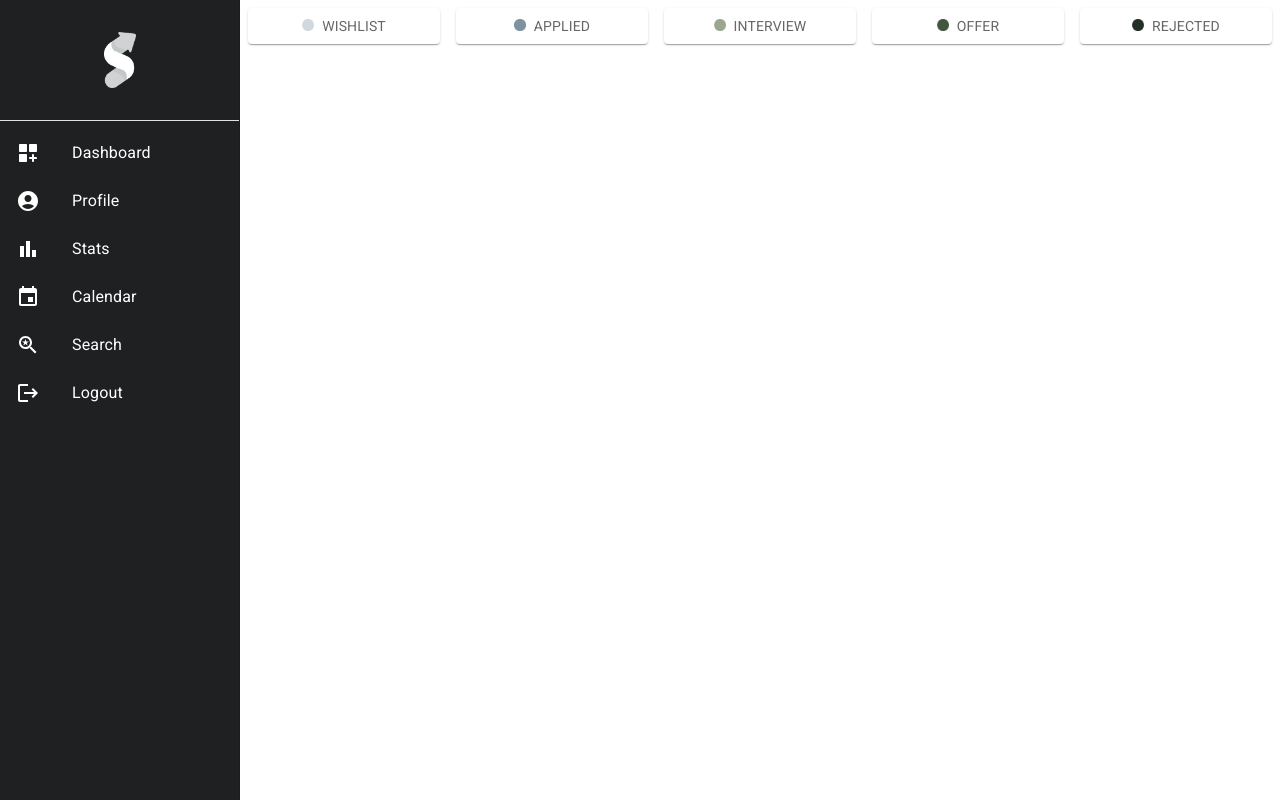
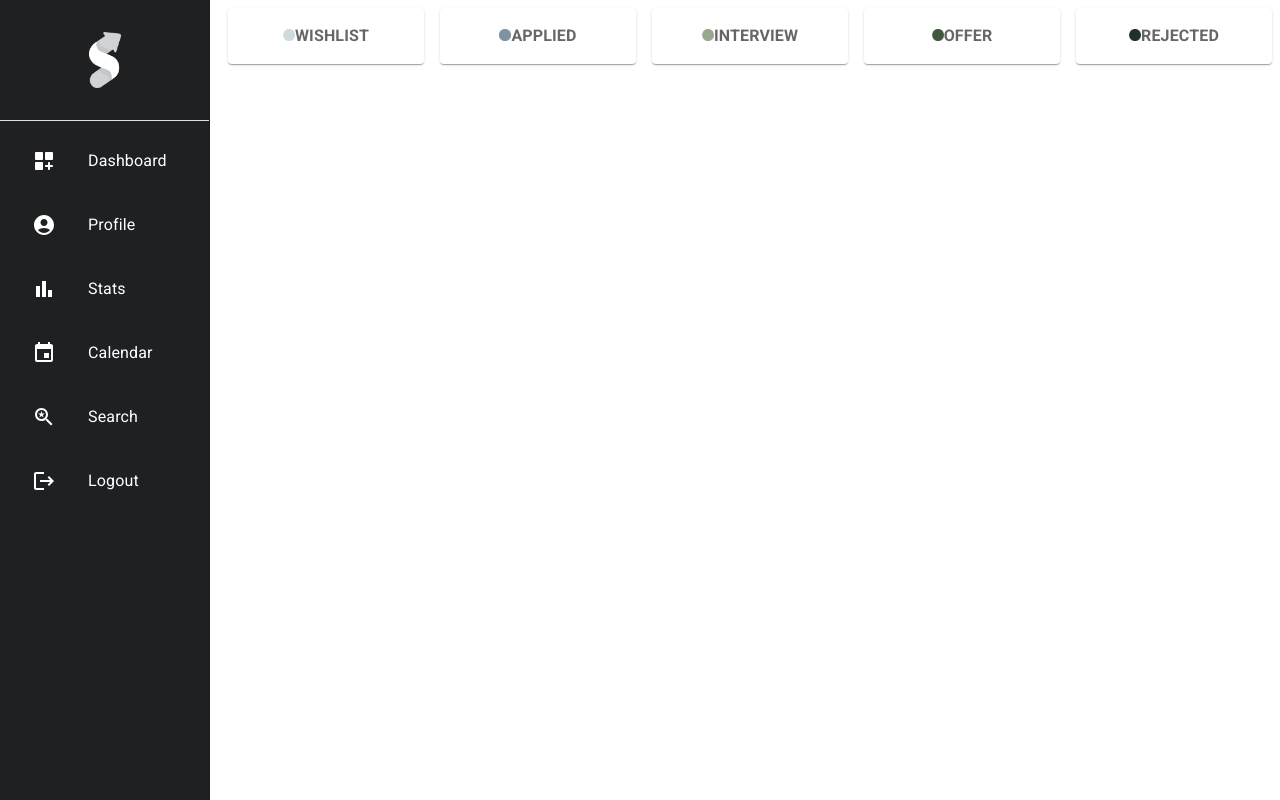
Before and after one commit to cesar-santamaria/sendero, a React (Create React App) app: page / in a window 1280 px wide. Built offline with nearby package versions, Linux system fonts and the light colour scheme.

Commit message:
Fix headers in navbar

```diff
--- a/src/components/navbar/Navbar.jsx
+++ b/src/components/navbar/Navbar.jsx
@@ -7,34 +7,37 @@ import ListItemButton from '@mui/material/ListItemButton';
 import ListItemIcon from '@mui/material/ListItemIcon';
 import ListItemText from '@mui/material/ListItemText';
 import { navbarItems } from './consts/navbarItems';
-import { useParams, useNavigate } from "react-router-dom";
+import { useNavigate } from "react-router-dom";
 
 
-const drawerWidth = 240;
+
+const drawerWidth = 210;
+
 
 export default function Navbar() {
   const navigate = useNavigate();
 
   return (
-    <Drawer
+  <Drawer
     sx={{ width: drawerWidth, flexShrink: 0, '& .MuiDrawer-paper': { width: drawerWidth,boxSizing: 'border-box', color: "#fff", backgroundColor: "#1F2021"} }} variant="permanent" anchor="left">
     <div style={{ display:'flex', justifyContent: 'center', padding:'32px 0'}}>
-      <a>
-        <img loading='lazy' src="img/sendero.png" style={{ width: "32px", display: 'flex', alignItems: 'center', justifyContent:'center' }} />
-      </a>
+      <img src="img/sendero.png" alt='sendero logo' style={{ width: "32px", display: 'flex' }} />
     </div>
     <Divider style={{backgroundColor: "#fff"}}/>
     <List>
       {navbarItems.map((item, index) => (
-        <ListItem key={item.id} onClick={()=>navigate(item.path)} disablePadding>
+        <ListItem key={item.id} onClick={()=>navigate(item.path)}>
           <ListItemButton>
-            <ListItemIcon sx={{color: "#fff"}}>
+            <ListItemIcon sx={{color: "#fff", padding:"0"}}>
               {item.icon}
             </ListItemIcon>
             <ListItemText primary={item.label} />
           </ListItemButton>
         </ListItem>
       ))}
+      {/* <div style={{display:'flex', justifyContent:'center', }}>
+        <LogoutIcon/>
+      </div> */}
     </List>
   </Drawer>
   )
--- a/src/pages/dashboard/Dashboard.jsx
+++ b/src/pages/dashboard/Dashboard.jsx
@@ -1,33 +1,21 @@
 import * as React from 'react';
-import { styled } from '@mui/material/styles';
 import Box from '@mui/material/Box';
-import Paper from '@mui/material/Paper';
 import Grid from '@mui/material/Grid';
-import { headings } from './headings';
-import { padding } from '@mui/system';
+import Container from '@mui/material/Container';
+import DashboardColumn from './DashboardColumn';
 
-const Item = styled(Paper)(({ theme }) => ({
-  backgroundColor: theme.palette.mode === 'dark' ? '#1A2027' : '#fff',
-  ...theme.typography.body2,
-  padding: theme.spacing(1),
-  textAlign: 'center',
-  color: theme.palette.text.secondary,
-}));
 
-export default function BasicGrid() {
+
+
+export default function Dashboard() {
 
   return (
-    <Box style={{marginLeft: "240px"}} sx={{ flexGrow: 1 }}>
-      <Grid wrap='nowrap' container spacing={2}>
-        {headings.map((item) => (
-          <Grid item xs={3}>
-            <Item key={item.id}>
-            <img src={item.tab} style={{width:"12px", marginRight: "8px"}}/>
-              {item.title}
-            </Item>
-          </Grid>
-        ))}
-      </Grid>
-    </Box>
+    <Container id="dashboard-container" disableGutters style={{ margin: '0px' }} maxWidth={false}>
+      <Box style={{marginLeft: "220px"}} sx={{ flexGrow: 1 }}>
+        <Grid container spacing={2}>
+         <DashboardColumn/>
+        </Grid>
+      </Box>
+    </Container>
   );
 }
--- /dev/null
+++ b/src/pages/dashboard/DashboardColumn.jsx
@@ -0,0 +1,29 @@
+import React from 'react'
+import Grid from '@mui/material/Grid';
+import { Paper } from '@mui/material';
+import { styled } from '@mui/material/styles';
+import { headings } from './headings';
+
+const Item = styled(Paper)(({ theme }) => ({
+  backgroundColor: theme.palette.mode === 'dark' ? '#1A2027' : '#fff',
+  ...theme.typography.body1,
+  padding: theme.spacing(2),
+  textAlign: 'center',
+  fontWeight: 'bold',
+  color: theme.palette.text.secondary,
+}));
+
+export default function DashboardColumn() {
+  return (
+    <>
+    {headings.map((item) => (
+      <Grid key={item.id} item xs={12} lg>
+        <Item>
+          <img src={item.tab} alt="color icon used to style columns" style={{width:"12px"}}/>
+            {item.title}
+        </Item>
+      </Grid>
+    ))}
+    </>
+  )
+}
```
Also changed, not shown: src/pages/documents/Documents.jsx (deleted, +0 -7 lines), src/pages/settings/Settings.jsx (deleted, +0 -7 lines).
